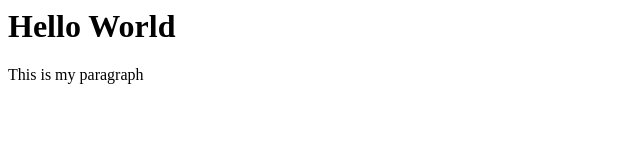
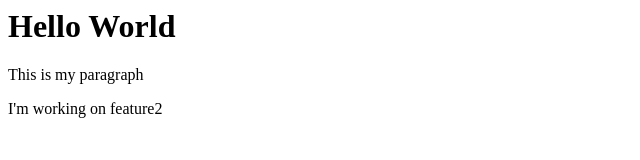
Before and after one commit to imerani/tracfone-demo, a plain HTML site: page index.html in a window 1280 px wide. Shown: the whole page, without its empty margins (0-640 px from the left). Drawn offline with Linux system fonts and the light colour scheme.

Commit message:
feature 2

```diff
--- a/index.html
+++ b/index.html
@@ -2,5 +2,6 @@
 <body>
 <h1>Hello World</h1>
 <p>This is my paragraph</p>
+<p>I'm working on feature2</p>
 </body>
 </html>
```
